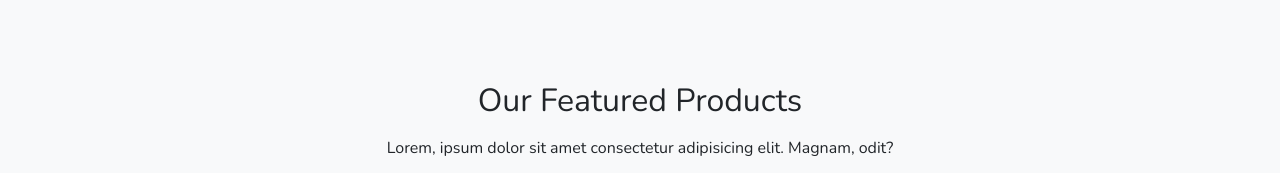
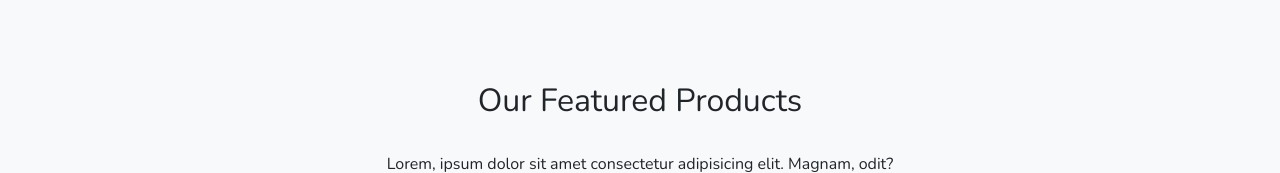
Before and after one commit to maximadoma/Dog-Friendly-Sample-Landing-Page-, a plain HTML site: page index.html in a window 1280 px wide. Shown: the part 1580-1753 px from the top of the page. Drawn offline with nearby package versions, Linux system fonts and the light colour scheme.

Commit message:
modified

```diff
--- a/index.html
+++ b/index.html
@@ -184,7 +184,7 @@
         <div class="container-lg text-center">
             <div class="infomgs">
                 <h2 class="m-3">Our Featured Products</h2>
-                <p>Lorem, ipsum dolor sit amet consectetur adipisicing elit. Magnam, odit?</p>
+                <p class="p-3">Lorem, ipsum dolor sit amet consectetur adipisicing elit. Magnam, odit?</p>
             </div>
             <div class="d-flex justify-content-center">
                 <ul class="nav nav-underline" id="myTab" role="tablist">
```
